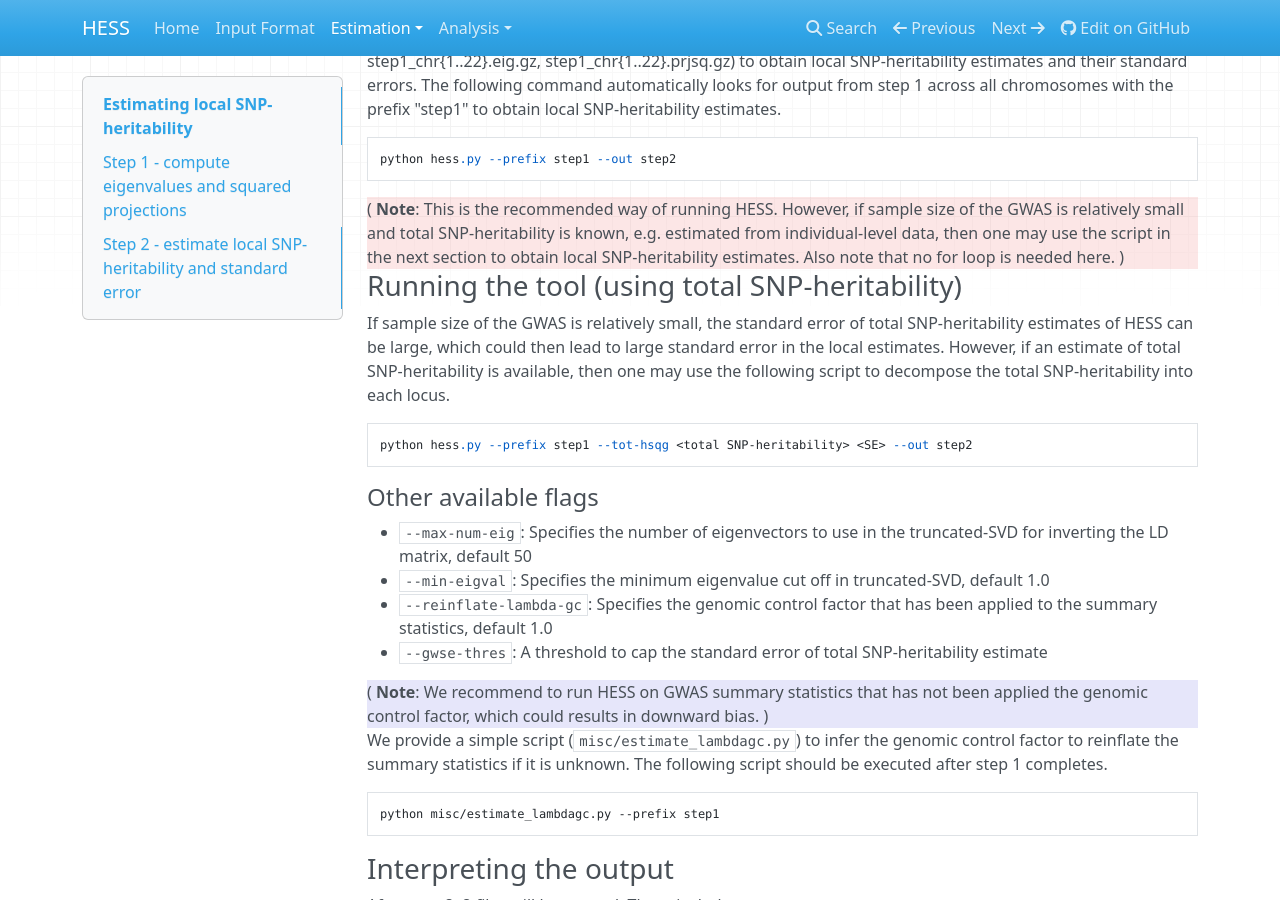
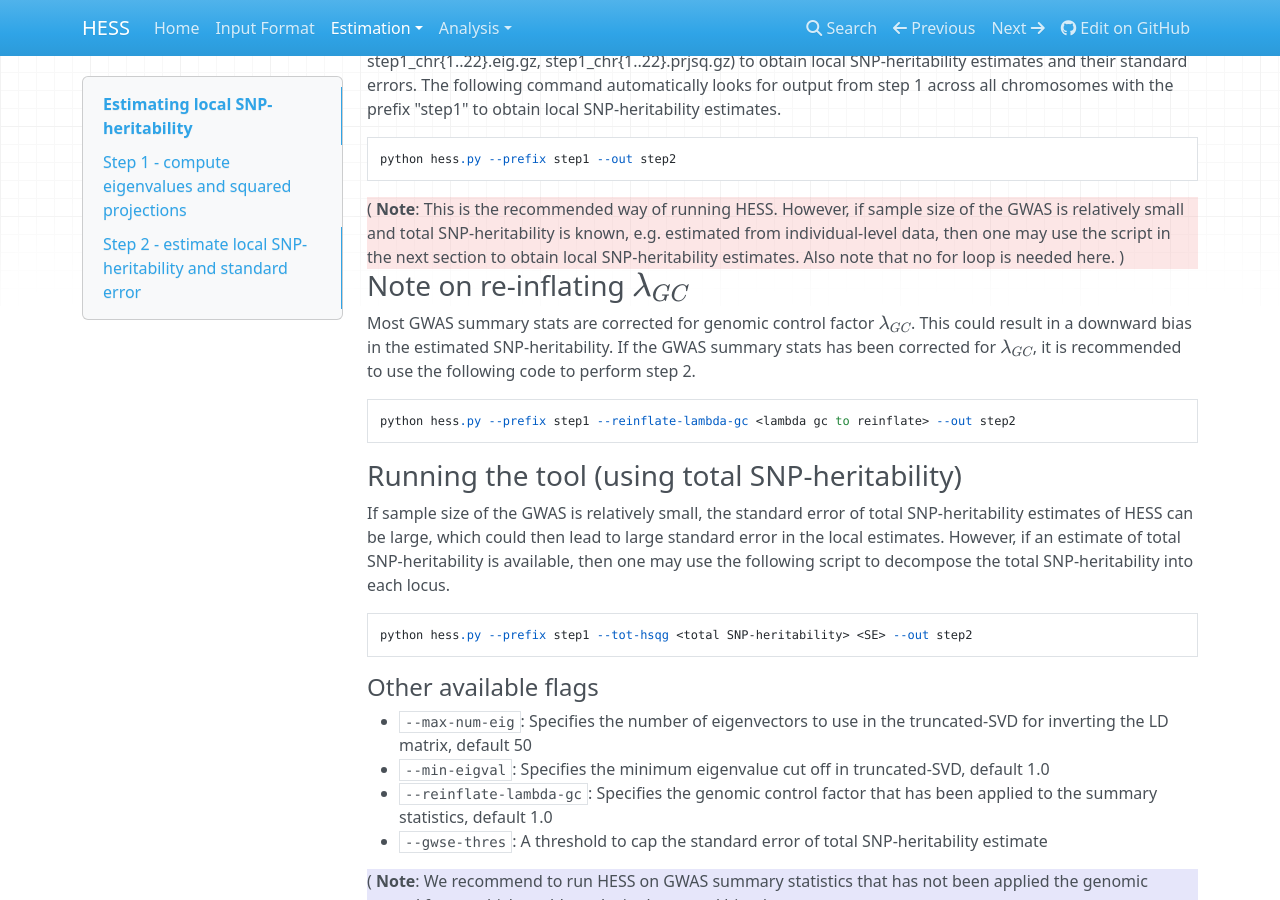
Before and after one commit to RezaJF/hess, an MkDocs documentation site: the page built from docs/local_hsqg.md, in a window 1280 px wide and 900 px high, scrolled down 1855 px. Built offline with MkDocs 1.6.1, drawn with Linux system fonts in a browser that asks for light colours; nearby versions of some CDN libraries; formulas are drawn with MathJax 3; old or Windows-style settings are respelled for this version of MkDocs.

Commit message:
updated documentation

````diff
--- a/docs/local_hsqg.md
+++ b/docs/local_hsqg.md
@@ -120,6 +120,18 @@ next section to obtain local SNP-heritability estimates. Also note that no
 for loop is needed here. )
 </div>
 
+### Note on re-inflating \\(\lambda_{GC}\\)
+
+Most GWAS summary stats are corrected for genomic control factor
+\\(\lambda_{GC}\\). This could result in a downward bias in the estimated
+SNP-heritability. If the GWAS summary stats has been corrected for
+\\(\lambda_{GC}\\), it is recommended to use the following code to perform
+step 2.
+
+```
+python hess.py --prefix step1 --reinflate-lambda-gc <lambda gc to reinflate> --out step2
+```
+
 ### Running the tool (using total SNP-heritability)
 
 If sample size of the GWAS is relatively small, the standard error of total
````
Also changed, not shown: site/index.html, site/local_hsqg/index.html, site/mkdocs/search_index.json, site/sitemap.xml, 1 other file.
